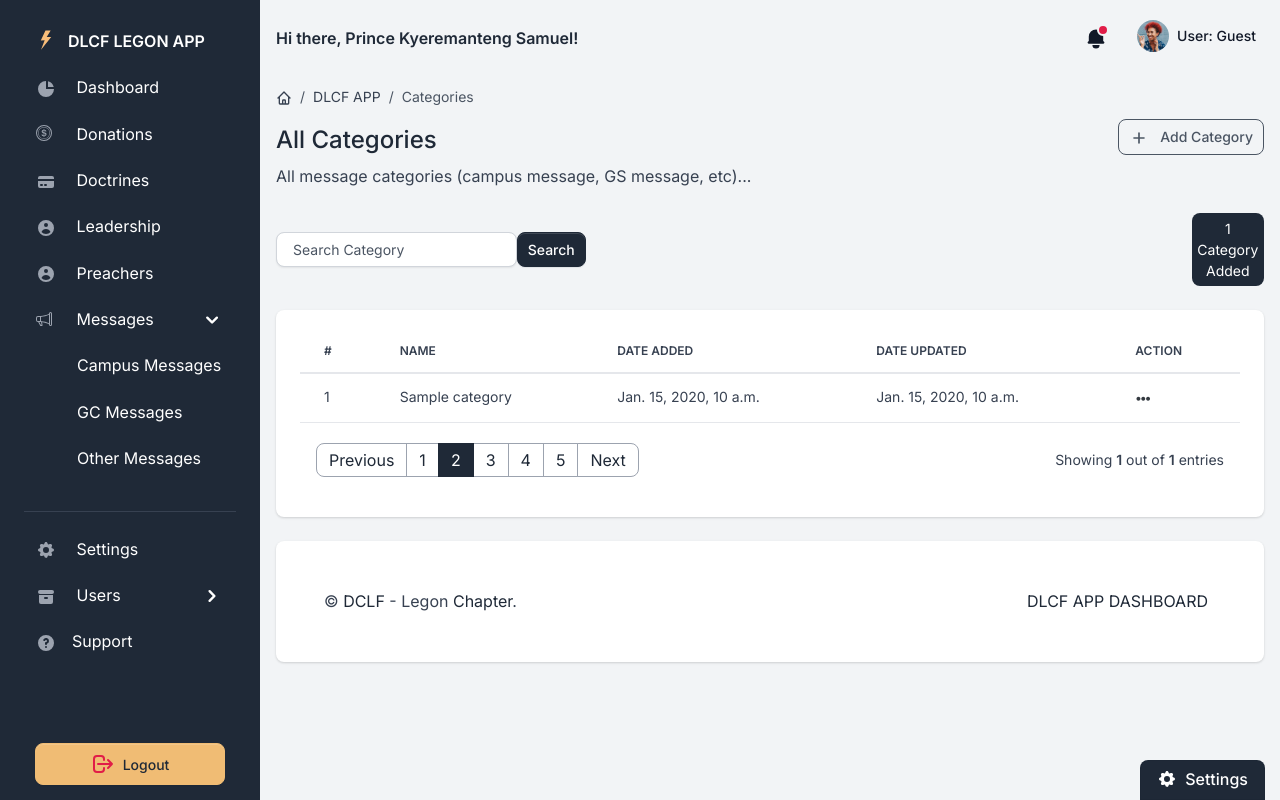
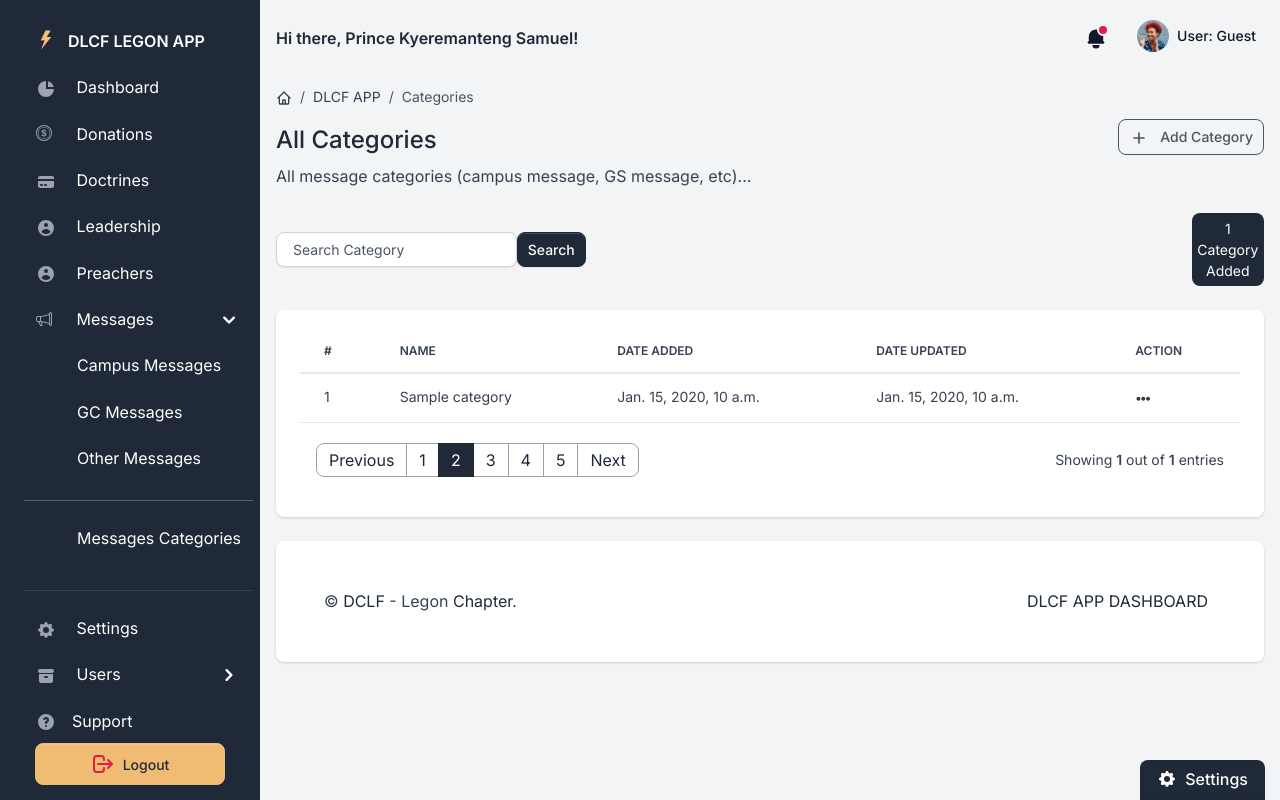
Before and after one commit to DCLF-LEGON/app_backend, a Django app: template core/dashboard/templates/dashboard/categories.html in a window 1280 px wide, after a click on "Messages". Run offline with Django 4.2, Linux system fonts and the light colour scheme; the template is opened without the code that fills it: most values are stand-ins (such as "Sample title", 1, 10 or a date in 2020); some libraries are stand-ins or nearby versions.

Commit message:
Update sidebar.html

```diff
--- a/core/dashboard/templates/includes/sidebar.html
+++ b/core/dashboard/templates/includes/sidebar.html
@@ -161,6 +161,12 @@
                         <span class="sidebar-text">Other Messages</span>
                       </a>
                     </li>
+                    <hr>
+                    <li class="nav-item {% if 'bootstrap-tables' in segment %} active {% endif %}">
+                      <a class="nav-link" href="{% url 'dashboard:categories' %}">
+                        <span class="sidebar-text">Messages Categories</span>
+                      </a>
+                    </li>
                   </ul>
                 </div>
               </li>
```
